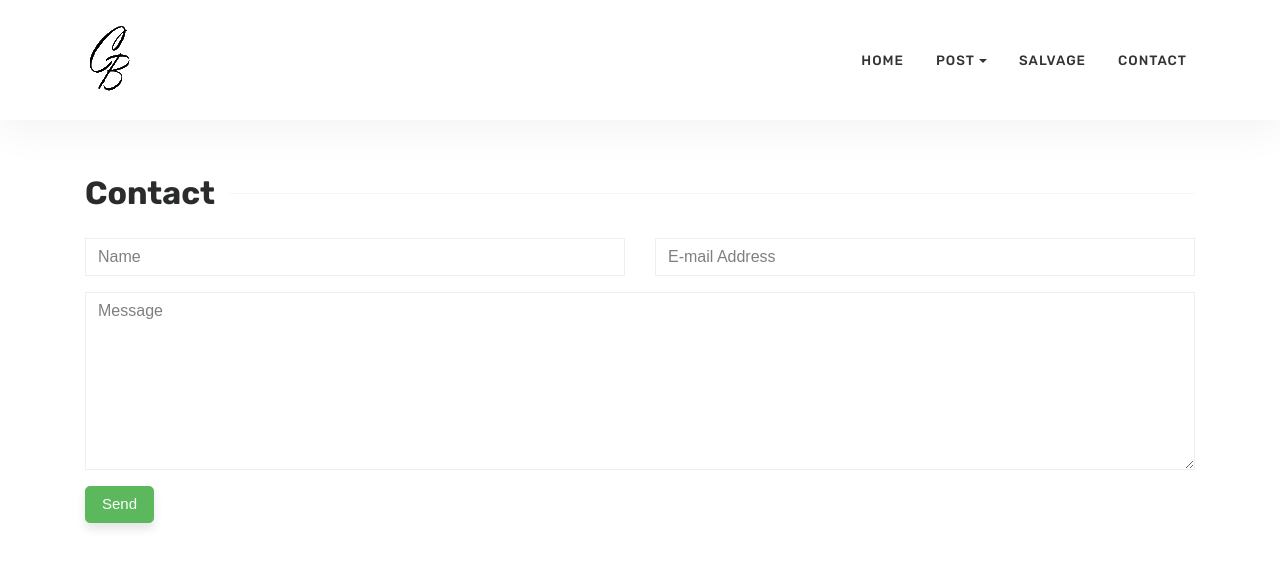
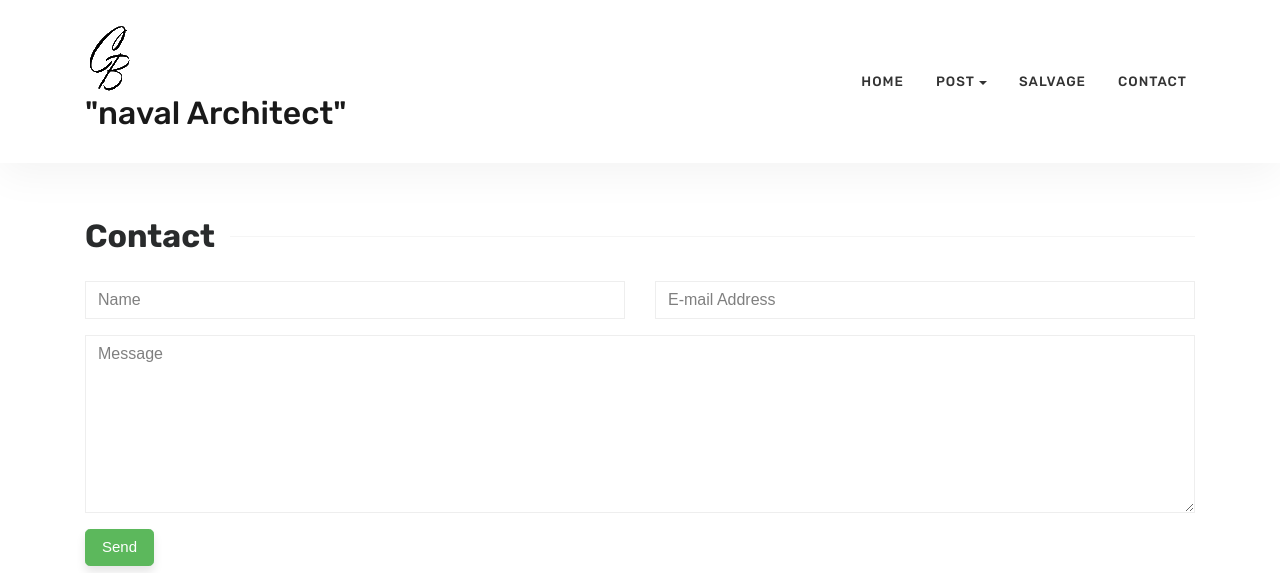
Before and after one commit to boazcochavi/boazcochavi.github.io, a Jekyll site: the page built from contact.html, in a window 1280 px wide and 1327 px high. Shown: the top 573 px of the window. Built offline with Jekyll 4.4.1, drawn with Linux system fonts in a browser that asks for light colours; grey boxes are pictures that could not be loaded.

Commit message:
adding naval architect next to logo

```diff
--- a/_layouts/default.html
+++ b/_layouts/default.html
@@ -46,7 +46,7 @@
 
         <!-- Begin Logo -->
         <a class="navbar-brand" href="{{ site.baseurl }}/">
-        <img src="{{ site.baseurl }}/{{ site.logo }}" alt="{{ site.name }}">
+        <img src="{{ site.baseurl }}/{{ site.logo }}" alt="{{ site.name }}"><h2 claas="btn">"naval Architect"</h2>
         </a>
         <!-- End Logo -->
 
```
